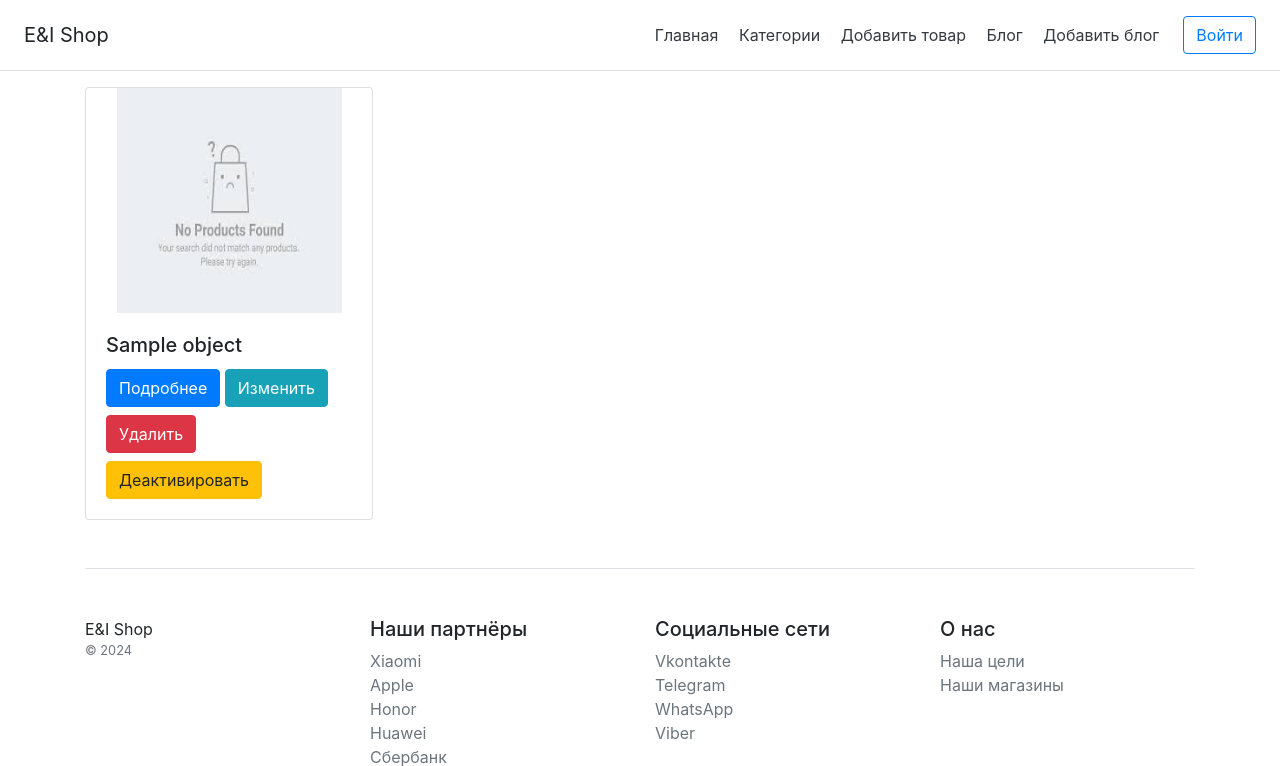
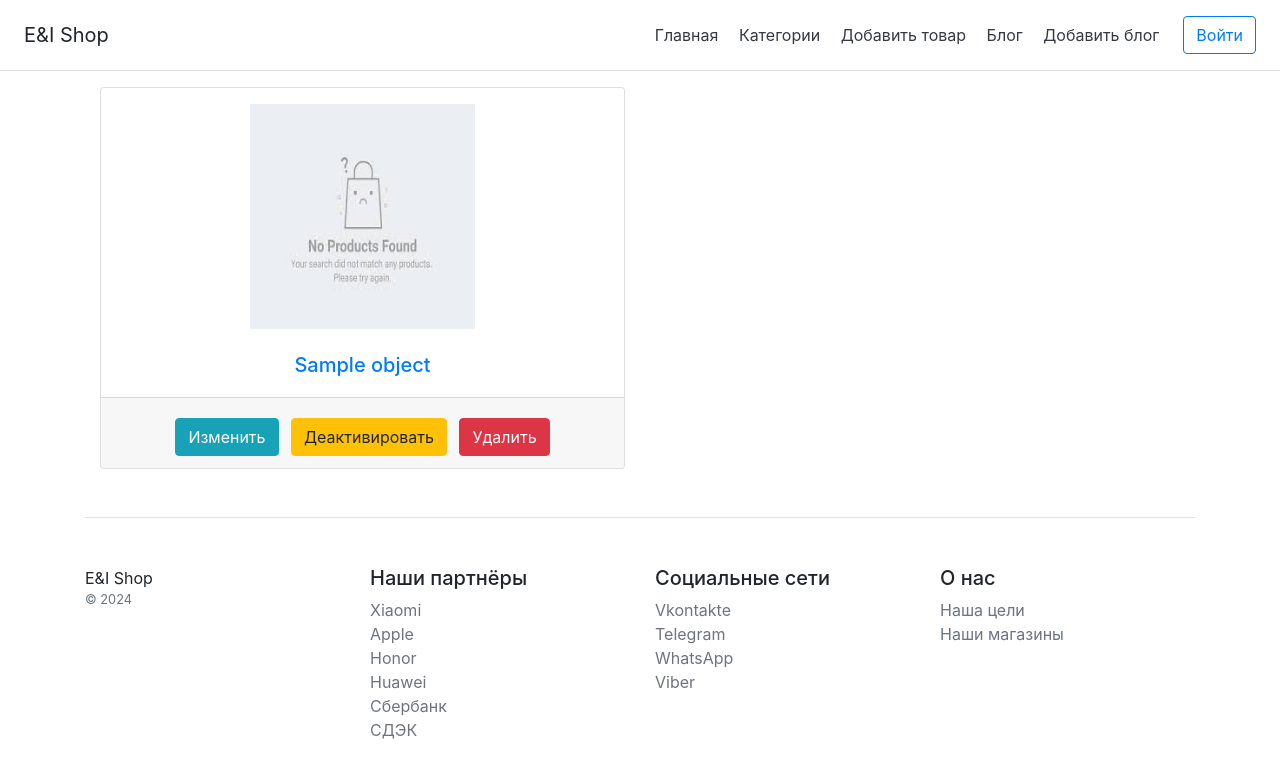
Before and after one commit to Nk3YQQ/django-internet-shop, a Django app: template blogapp/templates/blogapp/blog_list.html in a window 1280 px wide. Shown: the top 766 px of the page. After the commit the page ends 739 px from the top, so only its background shows below. Run offline with Django 5.2, Linux system fonts and the light colour scheme; the template is opened without the code that fills it: most values are stand-ins (such as "Sample title", 1, 10 or a date in 2020); data that the repository does not hold is empty; some libraries are stand-ins or nearby versions.

Commit message:
Update blogapp/blog_list.html

```diff
--- a/blogapp/templates/blogapp/blog_list.html
+++ b/blogapp/templates/blogapp/blog_list.html
@@ -1,22 +1,25 @@
 {% extends 'shopapp/base.html' %}
 {% load blog_tags %}
 {% block content %}
+<div class="col-12">
     <div class="row">
         {% for object in object_list %}
-    <div class="col-4">
-        <div class="card" style="width: 18rem;">
-          <img class="displayed_img" src="{{ object.preview| mymedia }}">
-          <div class="card-body">
-            <h5 class="card-title">{{ object.title }}</h5>
-            <a href="{% url 'blogapp:one_material' object.pk %}" class="btn btn-primary">Подробнее</a>
-            <a href="{% url 'blogapp:edit_material' object.pk %}" class="btn btn-info">Изменить</a>
+        <div class="col-6">
+            <div class="card">
+                <img class="displayed_img mt-3" src="{{ object.preview| mymedia }}">
+                <div class="card-title mt-4">
+                    <a href="{% url 'blogapp:one_material' object.pk %}" class="card-title"><h5 align="center">{{ object.title }}</h5></a>
+                </div>
+                <div class="card-footer" align="center">
+                    <a href="{% url 'blogapp:edit_material' object.pk %}" class="btn btn-info mt-2 mr-2">Изменить</a>
+                    <a href="{% url 'blogapp:toggle_material' object.pk %}" class="btn btn-warning mt-2 mr-2">Деактивировать</a>
                     <a href="{% url 'blogapp:delete_material' object.pk %}" class="btn btn-danger mt-2">Удалить</a>
-            <a href="{% url 'blogapp:toggle_material' object.pk %}" class="btn btn-warning mt-2">Деактивировать</a>
                 </div>
             </div>
         </div>
         {% empty %}
-        <h2 class="header">Блог не найден</h2>
+        <h2 class="header">Статьи не найдены</h2>
         {% endfor %}
     </div>
+</div>
 {% endblock %}
```
Lines whose indentation alone changed are shown as unchanged.
